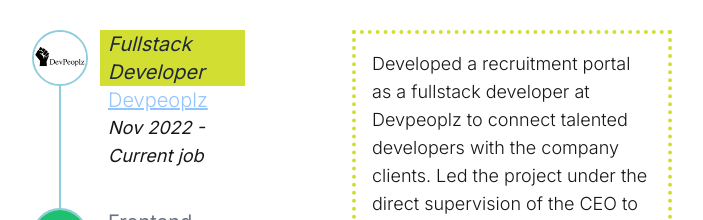
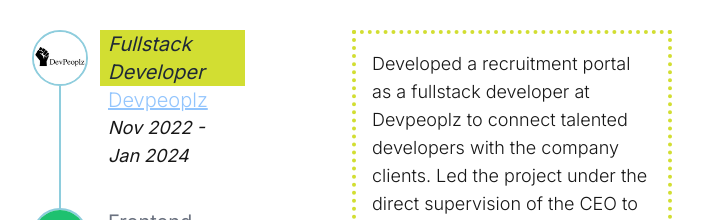
Before and after one commit to LEstebanR/lesteban, a Next.js app: page / in a window 1280 px wide. Shown: the part 1075-1295 px from the top of the page, without its empty margins (288-991 px from the left). Built offline with nearby package versions, Linux system fonts and the light colour scheme; a web font is replaced by a local one.

Commit message:
Update experience (#114)
* add speed insights

* update experience

* update experience

---------

Co-authored-by: Luis Esteban Ramirez <lesteban@Luiss-Mac-mini.local>
Co-authored-by: alondonologi <156711341+alondonologi@users.noreply.github.com>

```diff
--- a/src/components/experience.tsx
+++ b/src/components/experience.tsx
@@ -10,7 +10,7 @@ const jobs = [
     logo: '/assets/images/logos/devpeoplz-logo.png',
     url: 'https://devpeoplz.com/',
     start: 'Nov 2022',
-    end: 'Current job',
+    end: 'Jan 2024',
     detail:
       'Developed a recruitment portal as a fullstack developer at Devpeoplz to connect talented developers with the company clients. Led the project under the direct supervision of the CEO to deliver a high-quality product.',
     stack: [
```
